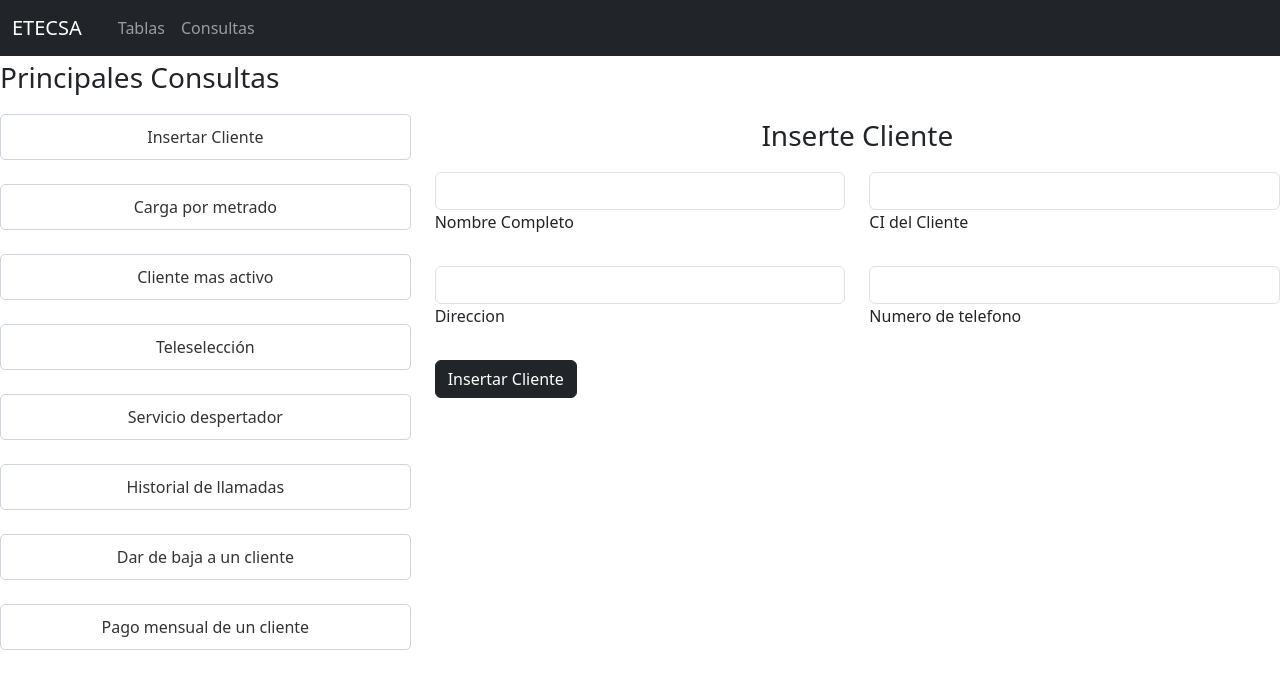
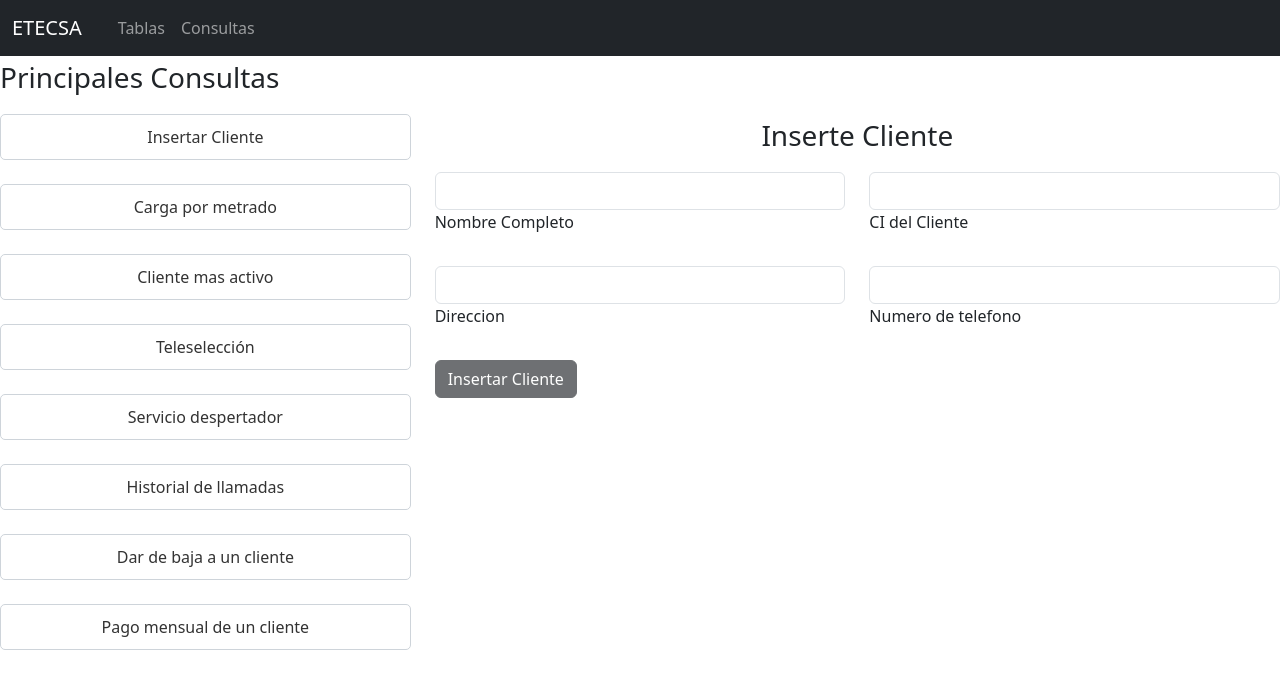
Before and after one commit to VictorLuis123/proyecto_ingenieria, an Angular app: page /consultas in a window 1280 px wide. Both pictures are taken after a click on the link "Insertar Cliente". Shown: the top 688 px of the page. Built offline with nearby package versions, Linux system fonts and the light colour scheme.

Commit message:
Implementado el formulario reactivo, ya valida. Falta ver si se mandan los datos a php sin roblema

```diff
--- a/src/app/app.module.ts
+++ b/src/app/app.module.ts
@@ -2,12 +2,13 @@
 import { BrowserModule } from '@angular/platform-browser';
 
 import { AppComponent } from './app.component';
-import { FormsModule } from '@angular/forms';
+import { FormsModule, ReactiveFormsModule } from '@angular/forms';
 import { HttpClientModule } from '@angular/common/http';
 import { RouterModule, Routes } from '@angular/router';
 import { TablasComponent } from './tablas/tablas.component';
 import { ConsultasComponent } from './consultas/consultas.component';
 import { DataService } from './data.service';
+
 
 const routes: Routes = [
   { path: '', component: TablasComponent },
@@ -26,6 +27,7 @@
     BrowserModule,
     HttpClientModule,
     FormsModule,
+    ReactiveFormsModule,
     RouterModule.forRoot(routes) // Registra las rutas aquí
   ],
   providers: [DataService],
--- a/src/app/consultas/consultas.component.html
+++ b/src/app/consultas/consultas.component.html
@@ -37,18 +37,19 @@
       <p class="fs-3 text-center">{{tipo_query}}</p>
 
       <!-- Formulario cool -->
-      <form #clienteForm="ngForm" (ngSubmit)="submitFormClient(clienteForm.value)" >
+      <!-- <form   [formGroup]="mi_formulario"  (ngSubmit)="submitFormClient(mi_formulario.getRawValue())" > -->
+      <form   [formGroup]="mi_formulario"  >
         <!-- 2 column grid layout with text inputs for the first and last names -->
         <div class="row mb-4">
           <div class="col">
             <div data-mdb-input-init class="form-outline">
-              <input type="text" id="name" class="form-control" name="name" ngModel required/>
+              <input type="text" id="name" class="form-control" formControlName="name"  />
               <label class="form-label" for="name" >Nombre Completo</label>
             </div>
           </div>
           <div class="col">
             <div data-mdb-input-init class="form-outline">
-              <input type="text" id="id" class="form-control" name="id" ngModel required/>
+              <input type="text" id="id" class="form-control" formControlName="id"  />
               <label class="form-label" for="id">CI del Cliente</label>
             </div>
           </div>
@@ -57,19 +58,19 @@
         <div class="row mb-4">
           <div class="col">
             <div data-mdb-input-init class="form-outline">
-              <input type="text" id="address" class="form-control" name="address" ngModel required/>
+              <input type="text" id="address" class="form-control" formControlName="address"  />
               <label class="form-label" for="address">Direccion</label>
             </div>
           </div>
           <div class="col">
             <div data-mdb-input-init class="form-outline">
-              <input type="text" id="telephone" class="form-control" name="telephone" ngModel required/>
+              <input type="text" id="telephone" class="form-control" formControlName="telephone"  />
               <label class="form-label" for="telephone">Numero de telefono</label>
             </div>
           </div>
         </div>
         <!-- Submit button -->
-        <button data-mdb-ripple-init type="submit" class="btn btn-dark btn-block mb-4">Insertar Cliente</button>
+        <button data-mdb-ripple-init type="submit" class="btn btn-dark btn-block mb-4" [disabled]="!mi_formulario.valid">Insertar Cliente</button>
 
       </form>
 
--- a/src/app/consultas/consultas.component.ts
+++ b/src/app/consultas/consultas.component.ts
@@ -1,13 +1,17 @@
-import { Component } from '@angular/core';
+import { Component, OnInit } from '@angular/core';
 import { DataService } from '../data.service';
+import { FormBuilder,FormControl,FormGroup,Validators } from '@angular/forms';
+
 @Component({
   selector: 'app-consultas',
   templateUrl: './consultas.component.html',
   styleUrls: ['./consultas.component.css']
 })
 
-export class ConsultasComponent {
-  constructor(private dataservice:DataService){}
+export class ConsultasComponent implements OnInit{
+  constructor(private dataservice:DataService,private formBuilder: FormBuilder){}
+
+  mi_formulario:FormGroup=new FormGroup({})
 
   tipo_query:string='';
   phone_number:string='';
@@ -16,21 +20,29 @@
   elementos:any[]=[]
   atributos:any[]=[]
 
-  ngOninit():void{}
+  ngOnInit():void{
+    this.mi_formulario = this.formBuilder.group({
+      name: new FormControl('', [Validators.required]),
+      id: new FormControl('', [Validators.required]),
+      address: new FormControl('',[ Validators.required]),
+      telephone: new FormControl('',[Validators.required])
+
+    });
+  }
 
 
-  submitFormClient(user_data:{name:string, id:string,address:string,telephone:string}){
-    console.log(user_data)
-    this.dataservice.addUser(user_data).subscribe(
-      response => {
-        console.log(response);
-        alert('Nuevo usuario agregado correctamente');
-       },
-       error =>{
-        alert('No se ha podido ingresar a usuario');
-       }
-    );
-  }
+  // submitFormClient(user_data:{name:string, id:string,address:string,telephone:string}){
+  //   console.log(user_data)
+  //   this.dataservice.addUser(user_data).subscribe(
+  //     response => {
+  //       console.log(response);
+  //       alert('Nuevo usuario agregado correctamente');
+  //      },
+  //      error =>{
+  //       alert('No se ha podido ingresar a usuario');
+  //      }
+  //   );
+  // }
 
 
 
```
